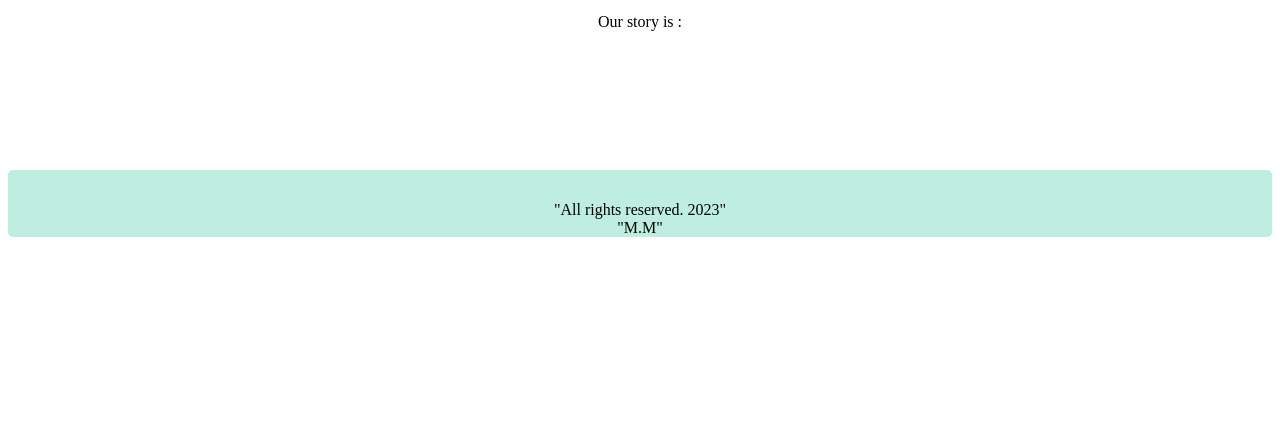
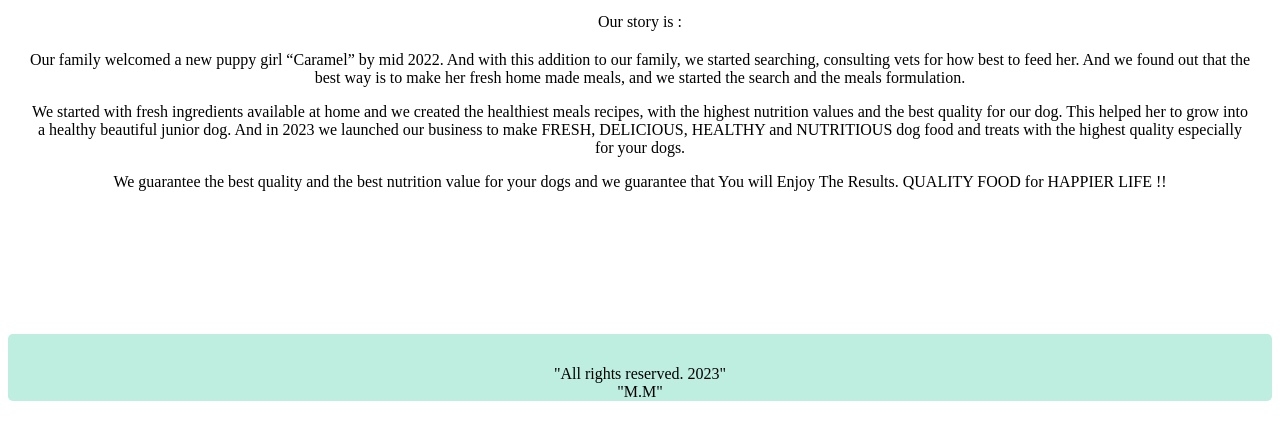
Before and after one commit to mohmah7/mino, a plain HTML site: page about_us.html in a window 1280 px wide. Shown: the part 149-588 px from the top of the page. Drawn offline with Linux system fonts and the light colour scheme.

Commit message:
Update about_us.html
updating about us

```diff
--- a/about_us.html
+++ b/about_us.html
@@ -83,6 +83,11 @@ ul.topnav li a.active {background-color: #04AA6D;}
 </ul>
 <div style="text-align:center;"><p>Our story is :</p></div>
 
+<div style="text-align:center; margin: 20px; "><p>Our family welcomed a new puppy girl “Caramel” by mid 2022. And with this addition to our family, we started searching, consulting vets for how best to feed her. And we found out that the best way is to make her fresh home made meals, and we started the search and the meals formulation.</p>
+<P>We started with fresh ingredients available at home and we created the healthiest meals recipes, with the highest nutrition values and the best quality for our dog. This helped her to grow into a healthy beautiful junior dog.
+And in 2023 we launched our business to make FRESH, DELICIOUS, HEALTHY and NUTRITIOUS dog food and treats with the highest quality especially for your dogs.</P>
+<p>We guarantee the best quality and the best nutrition value for your dogs and we guarantee that You will Enjoy The Results.
+QUALITY FOOD for HAPPIER LIFE  !!</p></div>
 <br>
 <br>
 <br>
```
